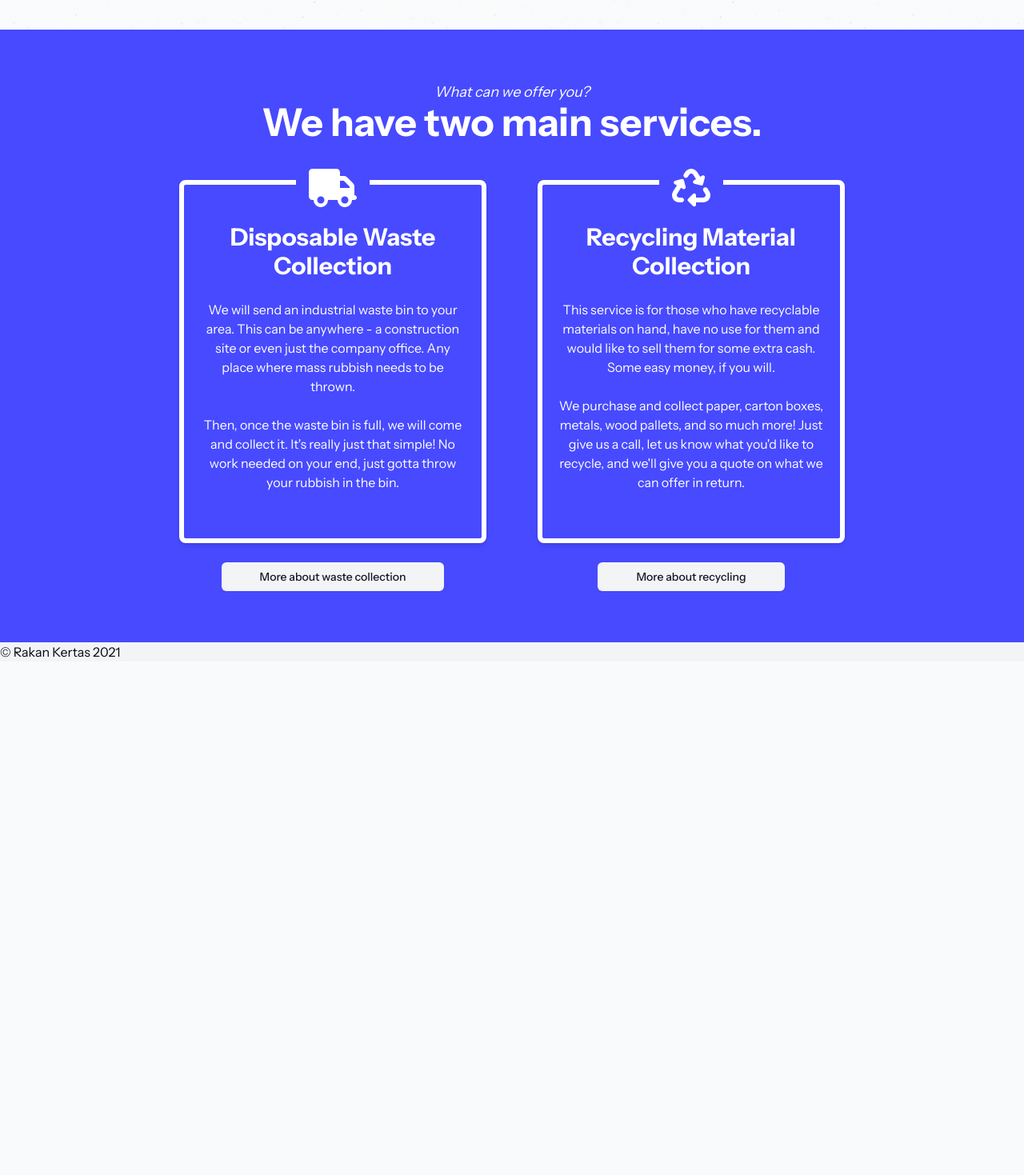
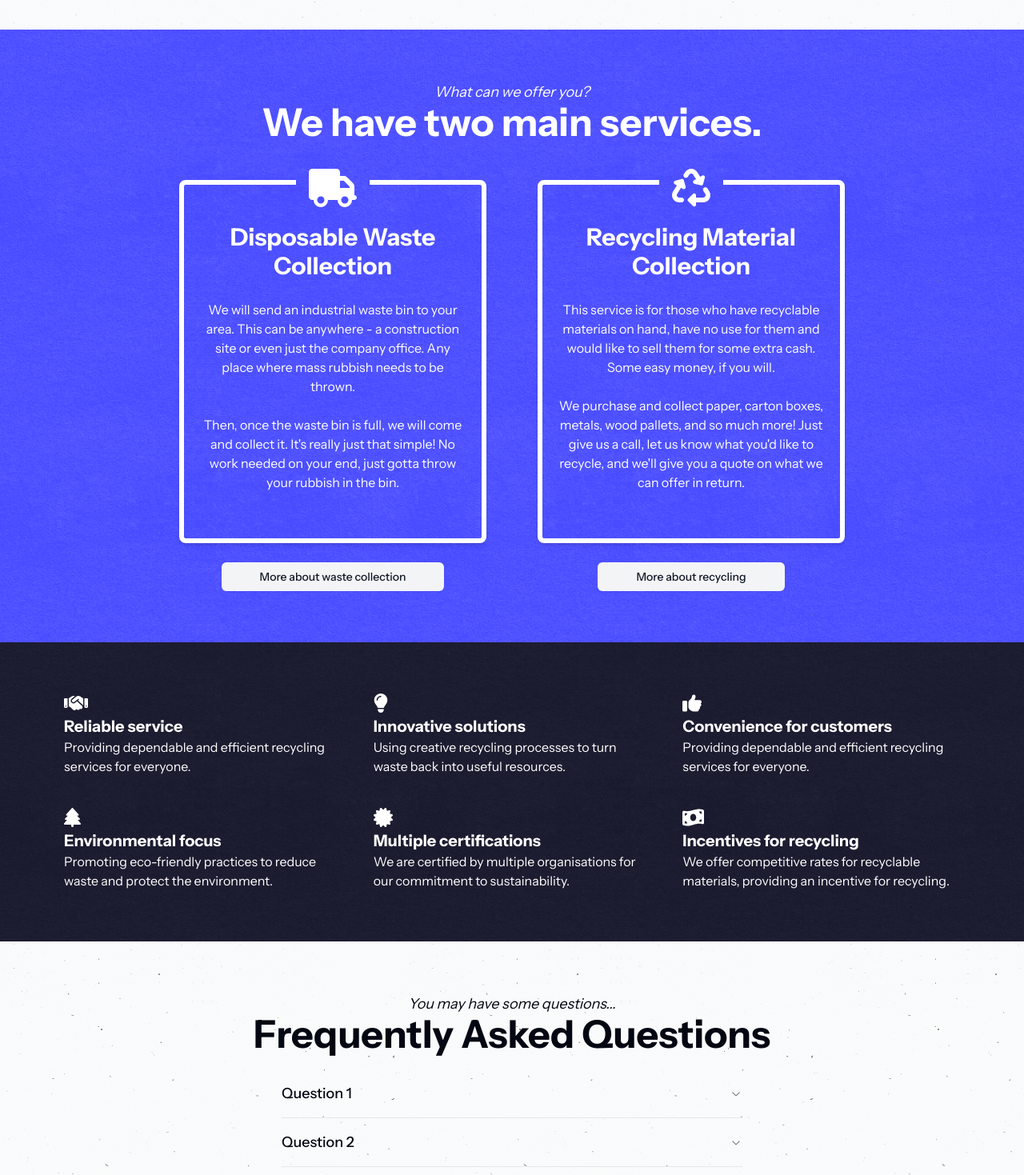
Before and after one commit to g30rg3hum/rakan-kertas, a Next.js app: page / in a window 1280 px wide. Shown: the part 1331-2800 px from the top of the page at 80% size. Before the commit the page ends 2158 px from the top, so only its background shows below. Built offline with nearby package versions, Linux system fonts and the light colour scheme.

Commit message:
main landing page just about complete

```diff
--- a/package.json
+++ b/package.json
@@ -14,6 +14,7 @@
     "@fortawesome/free-regular-svg-icons": "^6.6.0",
     "@fortawesome/free-solid-svg-icons": "^6.6.0",
     "@fortawesome/react-fontawesome": "^0.2.2",
+    "@radix-ui/react-accordion": "^1.2.0",
     "@radix-ui/react-dialog": "^1.1.1",
     "@radix-ui/react-icons": "^1.3.0",
     "@radix-ui/react-navigation-menu": "^1.2.0",
--- a/src/app/page.tsx
+++ b/src/app/page.tsx
@@ -11,6 +11,13 @@ import {
   faWrench,
   faTruck,
   faRecycle,
+  IconDefinition,
+  faHandshake,
+  faLightbulb,
+  faThumbsUp,
+  faTree,
+  faCertificate,
+  faMoneyBillWave,
 } from "@fortawesome/free-solid-svg-icons";
 import { FontAwesomeIcon } from "@fortawesome/react-fontawesome";
 import {
@@ -18,11 +25,79 @@ import {
   CarouselContent,
   CarouselItem,
 } from "@/components/ui/carousel";
+import {
+  Accordion,
+  AccordionContent,
+  AccordionItem,
+  AccordionTrigger,
+} from "@/components/ui/accordion";
 
 const heroImages: Image[] = [
   { src: "/images/hero-image1.jpg", alt: "Hero image 1" },
   { src: "/images/hero-image2.jpg", alt: "Hero image 2" },
   { src: "/images/hero-image3.jpg", alt: "Hero image 3" },
+];
+
+const companyUpsideFacts: CompanyUpsideFactProps[] = [
+  {
+    icon: faHandshake,
+    title: "Reliable service",
+    description:
+      "Providing dependable and efficient recycling services for everyone.",
+  },
+  {
+    icon: faLightbulb,
+    title: "Innovative solutions",
+    description:
+      "Using creative recycling processes to turn waste back into useful resources.",
+  },
+  {
+    icon: faThumbsUp,
+    title: "Convenience for customers",
+    description:
+      "Providing dependable and efficient recycling services for everyone.",
+  },
+  {
+    icon: faTree,
+    title: "Environmental focus",
+    description:
+      "Promoting eco-friendly practices to reduce waste and protect the environment.",
+  },
+  {
+    icon: faCertificate,
+    title: "Multiple certifications",
+    description:
+      "We are certified by multiple organisations for our commitment to sustainability.",
+  },
+  {
+    icon: faMoneyBillWave,
+    title: "Incentives for recycling",
+    description:
+      "We offer competitive rates for recyclable materials, providing an incentive for recycling.",
+  },
+];
+
+type QuestionAndAnswer = {
+  question: string;
+  answer: string;
+};
+const questionAndAnswers: QuestionAndAnswer[] = [
+  {
+    question: "Question 1",
+    answer: "Answer to question 1.",
+  },
+  {
+    question: "Question 2",
+    answer: "Answer to question 2.",
+  },
+  {
+    question: "Question 3",
+    answer: "Answer to question 3.",
+  },
+  {
+    question: "Question 4",
+    answer: "Answer to question 4.",
+  },
 ];
 
 export default function Home() {
@@ -124,6 +199,7 @@ export default function Home() {
         />
       </div>
       <div className="py-16 px-6 bg-primary text-white relative text-center flex flex-col items-center">
+        <div className="absolute background-texture inset-0 z-10 opacity-30"></div>
         <span className="text-md sm:text-lg italic">
           What can we offer you?
         </span>
@@ -131,81 +207,143 @@ export default function Home() {
           We have two main services.
         </h2>
         <div className="flex flex-col md:flex-row gap-20 md:gap-16">
-          <div className="flex flex-col gap-6 items-center">
-            <div className="w-full max-w-sm border border-[6px] border-white rounded-lg px-5 py-12 shadow-md relative ">
-              <FontAwesomeIcon
+          <ServiceCard
             icon={faTruck}
-                className="text-5xl text-white absolute top-[-20px] translate-x-[-50%] bg-primary px-4"
+            titlePtOne="Disposable Waste"
+            titlePtTwo="Collection"
+            paragraphOne="We will send an industrial waste bin to your area. This can be
+            anywhere - a construction site or even just the company office. Any
+            place where mass rubbish needs to be thrown."
+            paragraphTwo="Then, once the waste bin is full, we will come and collect it.
+            It's really just that simple! No work needed on your end, just
+            gotta throw your rubbish in the bin."
+            buttonText="More about waste collection"
+            buttonLink=""
           />
-              <h3 className="text-3xl font-bold">
-                Disposable Waste
-                <br />
-                Collection
-              </h3>
-              <br />
-              <div className="text-md h-[250px]">
-                <p>
-                  We will send an industrial waste bin to your area. This can be
-                  anywhere - a construction site or even just the company
-                  office. Any place where mass rubbish needs to be thrown.
-                </p>
-                <br />
-                <p>
-                  Then, once the waste bin is full, we will come and collect it.
-                  It&apos;s really just that simple! No work needed on your end,
-                  just gotta throw your rubbish in the bin.
-                </p>
+          <ServiceCard
+            icon={faRecycle}
+            titlePtOne="Recycling Material"
+            titlePtTwo="Collection"
+            paragraphOne="This service is for those who have recyclable materials on
+            hand, have no use for them and would like to sell them for
+            some extra cash. Some easy money, if you will."
+            paragraphTwo="We purchase and collect paper, carton boxes, metals, wood
+            pallets, and so much more! Just give us a call, let us know
+            what you'd like to recycle, and we'll give you a
+            quote on what we can offer in return."
+            buttonText="More about recycling"
+            buttonLink=""
+          />
         </div>
       </div>
+      <div className="py-16 px-6 bg-[#19192E] relative text-white md:px-20">
+        <div className="absolute background-texture inset-0 opacity-10"></div>
+        <div className="grid grid-cols-1 sm:grid-cols-2 md:grid-cols-3 gap-10">
+          {companyUpsideFacts.map((fact) => (
+            <CompanyUpsideFact key={fact.title} {...fact} />
+          ))}
+        </div>
+      </div>
+      <div className="py-16 px-6 flex flex-col items-center">
+        <span className="text-md sm:text-lg italic">
+          You may have some questions...
+        </span>
+        <h2 className="font-bold text-4xl lg:text-5xl mb-5 text-center">
+          Frequently Asked Questions
+        </h2>
+        <Accordion type="single" collapsible className="w-full max-w-xl">
+          {questionAndAnswers.map((qa, index) => (
+            <AccordionItem value={`item-${index + 1}`} key={index}>
+              <AccordionTrigger className="text-lg">
+                {qa.question}
+              </AccordionTrigger>
+              <AccordionContent className="text-base">
+                {qa.answer}
+              </AccordionContent>
+            </AccordionItem>
+          ))}
+        </Accordion>
+      </div>
+      <div className="py-16 px-6 flex flex-col items-center bg-gray-100 background-texture">
+        <h2 className="font-bold text-4xl lg:text-5xl mb-5 text-center">
+          Sounds like something you&apos;re interested in?
+        </h2>
         <Link
           href=""
-              className={cn(
-                buttonVariants({ variant: "secondary" }),
-                "px-12 py-1"
-              )}
+          className={cn(buttonVariants({ variant: "default" }), "px-14 py-1")}
         >
-              More about waste collection
+          Get a quote
         </Link>
-          </div>
-          <div className="flex flex-col gap-6 items-center">
-            <div className="w-full max-w-sm border border-[6px] border-white rounded-lg px-5 py-12 shadow-md relative">
-              <FontAwesomeIcon
-                icon={faRecycle}
-                className="text-5xl text-white absolute top-[-20px] translate-x-[-50%] bg-primary px-4 "
-              />
-              <h3 className="text-3xl font-bold">
-                Recycling Material
-                <br />
-                Collection
-              </h3>
-              <br />
-              <div className="text-md h-[250px]">
-                <p>
-                  This service is for those who have recyclable materials on
-                  hand, have no use for them and would like to sell them for
-                  some extra cash. Some easy money, if you will.
-                </p>
-                <br />
-                <p>
-                  We purchase and collect paper, carton boxes, metals, wood
-                  pallets, and so much more! Just give us a call, let us know
-                  what you&apos;d like to recycle, and we&apos;ll give you a
-                  quote on what we can offer in return.
-                </p>
-              </div>
-            </div>
-            <Link
-              href=""
-              className={cn(
-                buttonVariants({ variant: "secondary" }),
-                "px-12 py-1"
-              )}
-            >
-              More about recycling
-            </Link>
-          </div>
-        </div>
       </div>
     </>
   );
 }
+
+interface ServiceCardProps {
+  icon: IconDefinition;
+  titlePtOne: string;
+  titlePtTwo: string;
+  paragraphOne: string;
+  paragraphTwo: string;
+  buttonText: string;
+  buttonLink: string;
+}
+function ServiceCard({
+  icon,
+  titlePtOne,
+  titlePtTwo,
+  paragraphOne,
+  paragraphTwo,
+  buttonText,
+  buttonLink,
+}: ServiceCardProps) {
+  return (
+    <div className="flex flex-col gap-6 items-center">
+      <div className="w-full max-w-sm border border-[6px] border-white rounded-lg px-5 py-12 shadow-md relative ">
+        <FontAwesomeIcon
+          icon={icon}
+          className="text-5xl text-white absolute top-[-20px] translate-x-[-50%] bg-primary px-4"
+        />
+        <h3 className="text-3xl font-bold">
+          {titlePtOne}
+          <br />
+          {titlePtTwo}
+        </h3>
+        <br />
+        <div className="text-md h-[250px]">
+          <p>{paragraphOne}</p>
+          <br />
+          <p>{paragraphTwo}</p>
+        </div>
+      </div>
+      <Link
+        href={buttonLink}
+        className={cn(
+          buttonVariants({ variant: "secondary" }),
+          "px-12 py-1 z-20"
+        )}
+      >
+        {buttonText}
+      </Link>
+    </div>
+  );
+}
+
+interface CompanyUpsideFactProps {
+  icon: IconDefinition;
+  title: string;
+  description: string;
+}
+function CompanyUpsideFact({
+  icon,
+  title,
+  description,
+}: CompanyUpsideFactProps) {
+  return (
+    <div className="w-full">
+      <FontAwesomeIcon icon={icon} className="text-2xl" />
+      <h4 className="font-bold text-xl">{title}</h4>
+      <p>{description}</p>
+    </div>
+  );
+}
--- /dev/null
+++ b/src/components/ui/accordion.tsx
@@ -0,0 +1,57 @@
+"use client"
+
+import * as React from "react"
+import * as AccordionPrimitive from "@radix-ui/react-accordion"
+import { ChevronDownIcon } from "@radix-ui/react-icons"
+
+import { cn } from "@/lib/utils"
+
+const Accordion = AccordionPrimitive.Root
+
+const AccordionItem = React.forwardRef<
+  React.ElementRef<typeof AccordionPrimitive.Item>,
+  React.ComponentPropsWithoutRef<typeof AccordionPrimitive.Item>
+>(({ className, ...props }, ref) => (
+  <AccordionPrimitive.Item
+    ref={ref}
+    className={cn("border-b", className)}
+    {...props}
+  />
+))
+AccordionItem.displayName = "AccordionItem"
+
+const AccordionTrigger = React.forwardRef<
+  React.ElementRef<typeof AccordionPrimitive.Trigger>,
+  React.ComponentPropsWithoutRef<typeof AccordionPrimitive.Trigger>
+>(({ className, children, ...props }, ref) => (
+  <AccordionPrimitive.Header className="flex">
+    <AccordionPrimitive.Trigger
+      ref={ref}
+      className={cn(
+        "flex flex-1 items-center justify-between py-4 text-sm font-medium transition-all hover:underline [&[data-state=open]>svg]:rotate-180",
+        className
+      )}
+      {...props}
+    >
+      {children}
+      <ChevronDownIcon className="h-4 w-4 shrink-0 text-muted-foreground transition-transform duration-200" />
+    </AccordionPrimitive.Trigger>
+  </AccordionPrimitive.Header>
+))
+AccordionTrigger.displayName = AccordionPrimitive.Trigger.displayName
+
+const AccordionContent = React.forwardRef<
+  React.ElementRef<typeof AccordionPrimitive.Content>,
+  React.ComponentPropsWithoutRef<typeof AccordionPrimitive.Content>
+>(({ className, children, ...props }, ref) => (
+  <AccordionPrimitive.Content
+    ref={ref}
+    className="overflow-hidden text-sm data-[state=closed]:animate-accordion-up data-[state=open]:animate-accordion-down"
+    {...props}
+  >
+    <div className={cn("pb-4 pt-0", className)}>{children}</div>
+  </AccordionPrimitive.Content>
+))
+AccordionContent.displayName = AccordionPrimitive.Content.displayName
+
+export { Accordion, AccordionItem, AccordionTrigger, AccordionContent }
```
Also changed, not shown: tailwind.config.ts (+56 -34 lines), 1 other file (tests, documents, lock files or other folders). Lines whose indentation alone changed are shown as unchanged.
